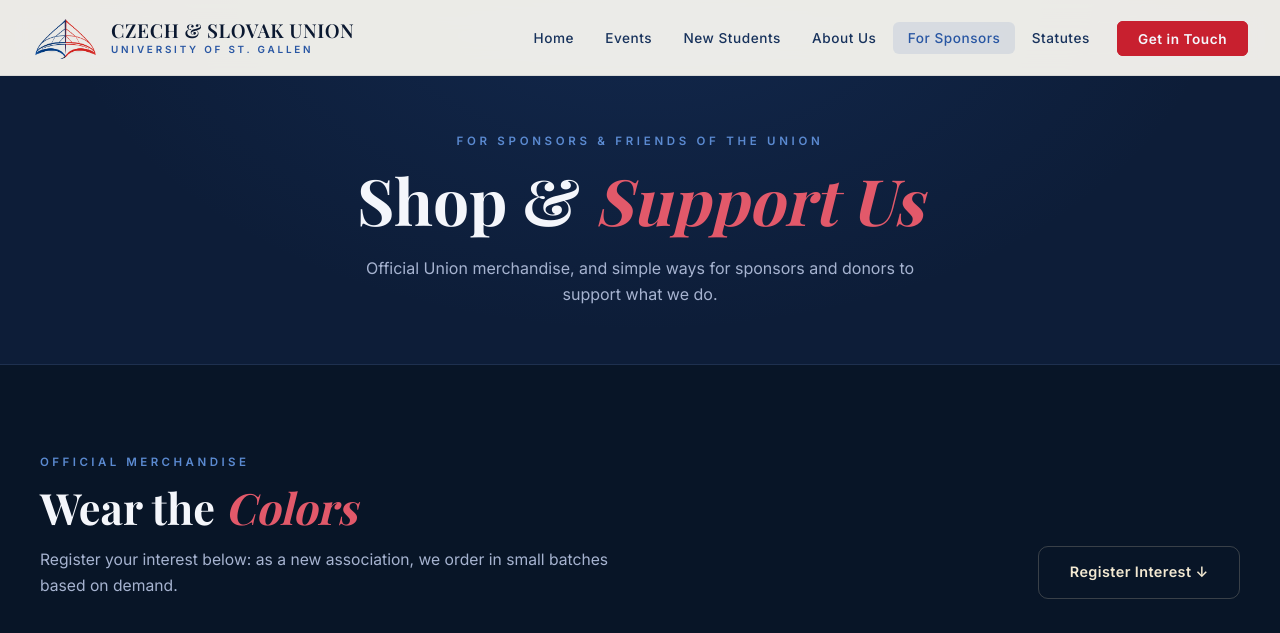
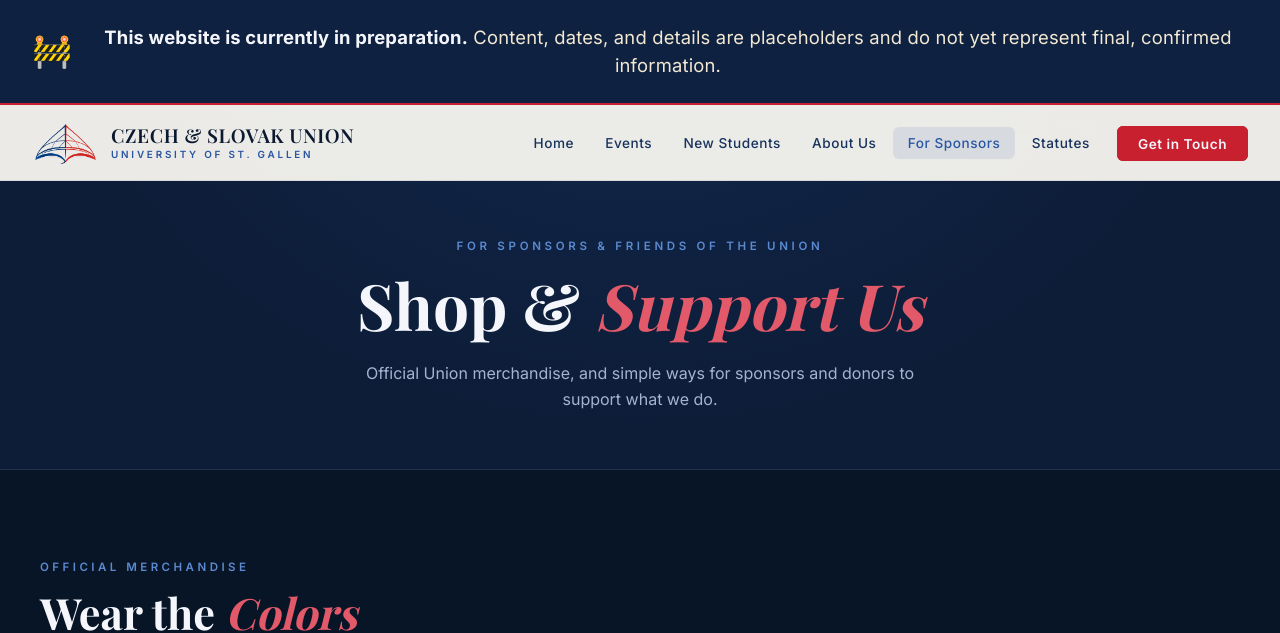
Before and after one commit to glowydesign/czskhsg, a plain HTML site: page shop.html in a window 1280 px wide. Shown: the top 633 px of the page. Drawn offline with nearby package versions, Linux system fonts and the light colour scheme; a web font is replaced by a local one.

Commit message:
construction bann

```diff
--- a/css/style.css
+++ b/css/style.css
@@ -44,9 +44,27 @@ a    { color: inherit; text-decoration: none; }
 ul   { list-style: none; }
 button { cursor: pointer; font-family: inherit; }
 
+/* ---- Top Notice (site in preparation) ---- */
+.top-notice {
+  position: fixed; top: 0; left: 0; right: 0; z-index: 10001;
+  display: flex; align-items: center; justify-content: center; gap: 1rem;
+  padding: 1.5rem 2rem; text-align: center;
+  background: var(--navy-2); border-bottom: 2px solid var(--red);
+}
+.top-notice .notice-icon { font-size: 2rem; flex-shrink: 0; }
+.top-notice p {
+  margin: 0; font-size: 1.15rem; line-height: 1.5;
+  color: var(--cream-light); letter-spacing: 0.01em;
+}
+.top-notice strong { color: var(--white); }
+@media (max-width: 768px) {
+  .top-notice { padding: 1.1rem 1.25rem; gap: 0.6rem; }
+  .top-notice .notice-icon { font-size: 1.4rem; }
+  .top-notice p { font-size: 0.85rem; line-height: 1.45; }
+}
 /* ---- Navigation ---- */
 .nav {
-  position: fixed; top: 0; left: 0; right: 0; z-index: 10000;
+  position: fixed; top: var(--notice-h, 0px); left: 0; right: 0; z-index: 10000;
   height: var(--nav-h);
   display: flex; align-items: center;
   padding: 0 2rem;
@@ -389,7 +407,7 @@ button { cursor: pointer; font-family: inherit; }
 
 /* ---- Page hero ---- */
 .page-hero {
-  padding: calc(var(--nav-h) + 3.5rem) 2rem 3.5rem;
+  padding: calc(var(--nav-h) + var(--notice-h, 0px) + 3.5rem) 2rem 3.5rem;
   background: var(--bg-2);
   border-bottom: 1px solid var(--border);
   text-align: center; position: relative; overflow: hidden;
--- a/js/app.js
+++ b/js/app.js
@@ -35,6 +35,18 @@
   document.querySelectorAll('[data-page]').forEach(el => {
     if (el.dataset.page === page) el.classList.add('active');
   });
+})();
+
+/* ---- Top notice height (pushes nav down to sit below the banner) ---- */
+(function () {
+  const notice = document.getElementById('top-notice');
+  if (!notice) return;
+
+  const setHeight = () => {
+    document.documentElement.style.setProperty('--notice-h', notice.offsetHeight + 'px');
+  };
+  setHeight();
+  window.addEventListener('resize', setHeight);
 })();
 
 /* ---- Scroll reveal ---- */
--- a/shop.html
+++ b/shop.html
@@ -9,6 +9,12 @@
   <link rel="stylesheet" href="css/style.css?v=4" />
 </head>
 <body class="page-shop">
+
+  <!-- IN-PREPARATION NOTICE -->
+  <div class="top-notice" id="top-notice">
+    <span class="notice-icon">🚧</span>
+    <p><strong>This website is currently in preparation.</strong> Content, dates, and details are placeholders and do not yet represent final, confirmed information.</p>
+  </div>
 
   <!-- NAV -->
   <nav class="nav">
```
Also changed, not shown: about.html (+6 -0 lines), contact.html (+6 -0 lines), events.html (+6 -0 lines), index.html (+6 -0 lines), new-students.html (+6 -0 lines), privacy.html (+6 -0 lines), statutes.html (+6 -0 lines), terms.html (+6 -0 lines).
